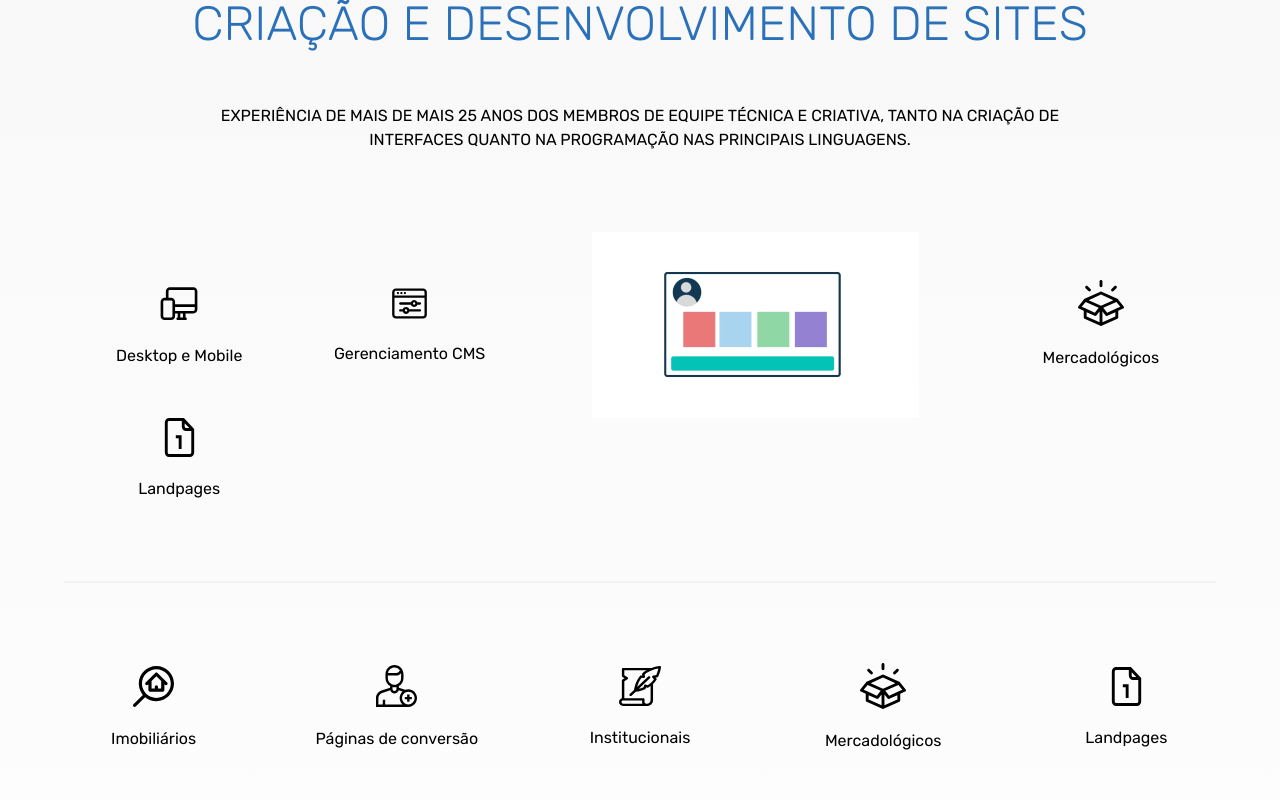
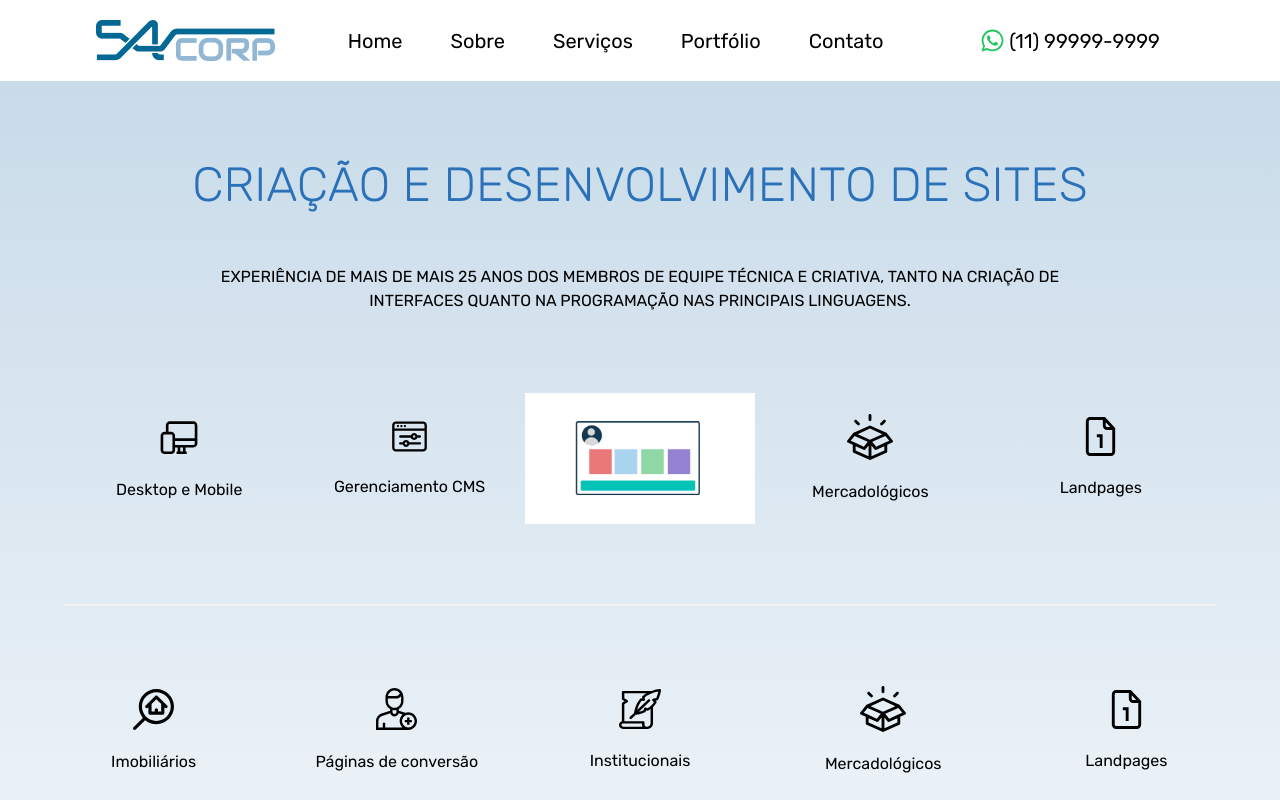
Before and after one commit to willdjm/ttt, a Next.js app: page / in a window 1280 px wide. Shown: the top 800 px of the page. Built offline with nearby package versions, Linux system fonts and the light colour scheme.

Commit message:
first commit

```diff
--- a/package.json
+++ b/package.json
@@ -15,6 +15,7 @@
     "react": "^18",
     "react-dom": "^18",
     "react-hook-form": "^7.50.0",
+    "react-icons": "^5.0.1",
     "react-toastify": "^10.0.4",
     "swiper": "^11.0.5",
     "yup": "^1.3.3"
--- a/src/app/components/CreationAndDevelopment.tsx
+++ b/src/app/components/CreationAndDevelopment.tsx
@@ -4,8 +4,8 @@ export function CreationAndDevelopment() {
 
 return (
 
-<section className="bg-gradient-to-b from-gray-300/50 to-white flex justify-center items-center lg:pb-36 py-10 lg:py-0 px-4">
-    <div className='md:justify-between flex flex-col justify-items-center md:max-w-6xl w-full relative'>
+<section className="bg-gradient-to-b from-blue-200/50 to-white flex justify-center items-center lg:pb-36 py-10 lg:py-0 px-4">
+    <div className='md:justify-between flex flex-col justify-items-center md:max-w-6xl w-full relative lg:mt-20'>
 
 <div className="flex flex-col items-center justify-center gap-14">
                 <h3 className="text-blue-400 text-center font-light lg:text-5xl text-3xl uppercase">
@@ -37,7 +37,7 @@ return (
       <span>Gerenciamento CMS</span>
                   </div>
 
-                  <div className="flex flex-col items-center justify-center gap-5 col-span-2">
+                  <div className="flex flex-col items-center justify-center gap-5 lg:col-auto col-span-2">
                   <picture>
         <img src="./img-criacao.png" alt="" className="" />
 
--- /dev/null
+++ b/src/app/components/NavBar.tsx
@@ -0,0 +1,88 @@
+"use client"
+
+import Image from 'next/image';
+import Link from 'next/link';
+import { useState } from 'react';
+import { BiMenu } from 'react-icons/bi';
+import { FaWhatsapp } from 'react-icons/fa';
+import { IoCloseSharp } from 'react-icons/io5';
+
+export function NavBar() {
+  const [navbar, setNavbar] = useState(false);
+  return (
+
+      <nav className="w-full sticky top-0 left-0 right-0 bg-white z-50">
+        <div className="justify-between px-4 mx-auto lg:max-w-6xl lg:items-center lg:flex lg:px-8">
+          <div>
+            <div className="flex items-center justify-between py-3 md:py-5 md:block">
+              {/* LOGO */}
+              <Link href="/">
+              <picture>
+        <img src="./logo.png" alt="" className="" />
+      </picture>
+              </Link>
+              {/* HAMBURGER BUTTON FOR MOBILE */}
+              <div className="md:hidden">
+                <button
+                  className="p-2 text-gray-700 rounded-md outline-none focus:border-blue-400 focus:border"
+                  onClick={() => setNavbar(!navbar)}
+                >
+                  {navbar ? (
+                  <IoCloseSharp size={30} className='text-blue-400'/>
+
+                  ) : (
+                  <BiMenu size={30} className='text-blue-400'/>
+
+                  )}
+                </button>
+              </div>
+            </div>
+          </div>
+          <div>
+            <div
+              className={`flex-1 justify-self-center pb-3 mt-8 md:block md:pb-0 md:mt-0 ${
+                navbar ? 'p-12 md:p-0 block' : 'hidden'
+              }`}
+            >
+              <ul className="h-screen md:h-auto items-center justify-center md:flex ">
+                <li className="text-xl py-2 md:px-6 text-center border-b-2 md:border-b-0 border-blue-400 hover:text-blue-400 md:hover:bg-transparent">
+                  <Link href="#about" onClick={() => setNavbar(!navbar)}>
+                    Home
+                  </Link>
+                </li>
+                <li className="text-xl py-2 md:px-6 text-center border-b-2 md:border-b-0 border-blue-400 hover:text-blue-400 md:hover:bg-transparent">
+                  <Link href="#blog" onClick={() => setNavbar(!navbar)}>
+                    Sobre
+                  </Link>
+                </li>
+                <li className="text-xl py-2 md:px-6 text-center border-b-2 md:border-b-0 border-blue-400 hover:text-blue-400 md:hover:bg-transparent">
+                  <Link href="#contact" onClick={() => setNavbar(!navbar)}>
+                  Serviços
+                  </Link>
+                </li>
+                <li className="text-xl py-2 md:px-6 text-center border-b-2 md:border-b-0 border-blue-400 hover:text-blue-400 md:hover:bg-transparent">
+                  <Link href="#projects" onClick={() => setNavbar(!navbar)}>
+                  Portfólio
+                  </Link>
+                </li>
+                <li className="text-xl py-2 md:px-6 text-center border-b-2 md:border-b-0 border-blue-400 hover:text-blue-400 md:hover:bg-transparent">
+                  <Link href="#projects" onClick={() => setNavbar(!navbar)}>
+                  Contato
+                  </Link>
+                </li>
+                <li className="block lg:hidden text-xl py-2 md:px-6 text-center border-b-2 md:border-b-0 border-blue-400 hover:text-blue-400 md:hover:bg-transparent">
+                  <Link href="#projects" onClick={() => setNavbar(!navbar)}>
+                  (11) 99999-9999
+                  </Link>
+                </li>
+              </ul>
+            </div>
+          </div>
+          <div className='hidden lg:block'>
+          <a className='flex gap-1 text-xl items-center py-2 md:px-6 text-center justify-center cursor-pointer' href="https://wa.me/+5511997760614" target='_blank' rel="noreferrer"><FaWhatsapp className='text-green-500 cursor-pointer hover:text-base' size={25} /> (11) 99999-9999</a>
+          </div>
+        </div>
+      </nav>
+
+  );
+}
--- a/src/app/page.tsx
+++ b/src/app/page.tsx
@@ -6,10 +6,12 @@ import { Apps } from "./components/Apps";
 import { Portifolio } from "./components/Portifolio";
 import { SitesImobiliarias } from "./components/SitesImobiliarias";
 import { CreationAndDevelopment } from "./components/CreationAndDevelopment";
+import { NavBar } from "./components/NavBar";
 
 export default function Home() {
   return (
 <main>
+  <NavBar />
   <CreationAndDevelopment />
   <SitesImobiliarias />
   <Portifolio />
--- a/tailwind.config.ts
+++ b/tailwind.config.ts
@@ -21,6 +21,7 @@ const config: Config = {
           500: '#9747FF'
         },
         'blue': {
+          200: '#92B7D4',
           300: '#B8DBF6',
           400: '#2B71B9'
         },
```
Also changed, not shown: 1 other file (tests, documents, lock files or other folders).
